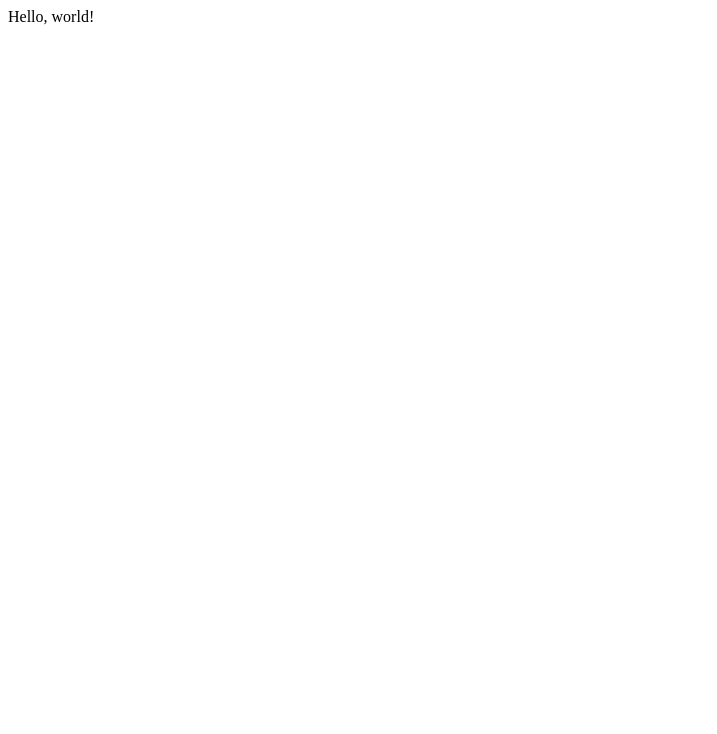
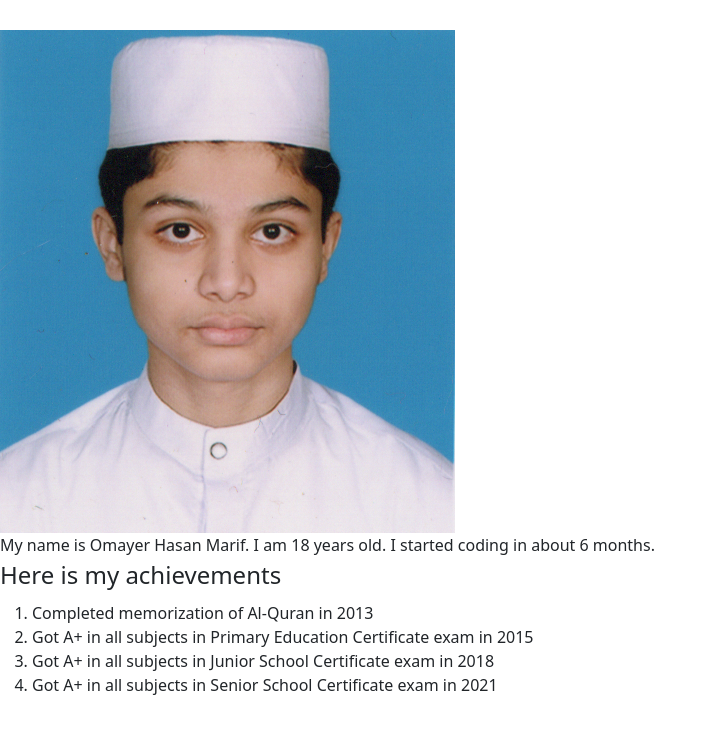
Before and after one commit to omayer30415/prior50, a plain HTML site: page project0/index.html in a window 1280 px wide. Shown: the whole page, without its empty margins (0-717 px from the left). Drawn offline with nearby package versions, Linux system fonts and the light colour scheme.

Commit message:
Add photo and qualities

```diff
--- a/project0/index.html
+++ b/project0/index.html
@@ -2,11 +2,39 @@
 <html>
 
 <head>
-    <title>My Webpage</title>
+    <meta charset="UTF-8">
+    <meta http-equiv="X-UA-Compatible" content="IE=edge">
+    <meta name="viewport" content="width=device-width, initial-scale=1.0">
+    <link href="https://cdn.jsdelivr.net/npm/bootstrap@5.1.3/dist/css/bootstrap.min.css" rel="stylesheet"
+        integrity="sha384-1BmE4kWBq78iYhFldvKuhfTAU6auU8tT94WrHftjDbrCEXSU1oBoqyl2QvZ6jIW3" crossorigin="anonymous">
+    <title>Omayer Hasan Marif</title>
 </head>
 
 <body>
-    Hello, world!
+    <header>
+        <nav>
+            <a href="" class="navbar-brand"></a>
+            <a href="" class="navbar-brand"></a>
+            <a href="" class="navbar-brand"></a>
+        </nav>
+    </header>
+    <main>
+        <img src="./marif_pic.png" alt="my photo">
+        <article>
+            <section>
+                My name is Omayer Hasan Marif. I am 18 years old. I started coding in about 6 months.
+            </section>
+            <section>
+                <legend>Here is my achievements</legend>
+                <ol>
+                    <li>Completed memorization of Al-Quran in 2013</li>
+                    <li>Got A+ in all subjects in Primary Education Certificate exam in 2015</li>
+                    <li>Got A+ in all subjects in Junior School Certificate exam in 2018</li>
+                    <li>Got A+ in all subjects in Senior School Certificate exam in 2021</li>
+                </ol>
+            </section>
+        </article>
+    </main>
 </body>
 
 </html>
```
Also changed, not shown: project0/choices.html (added, +15 -0 lines), project0/marif_pic.png (added).
